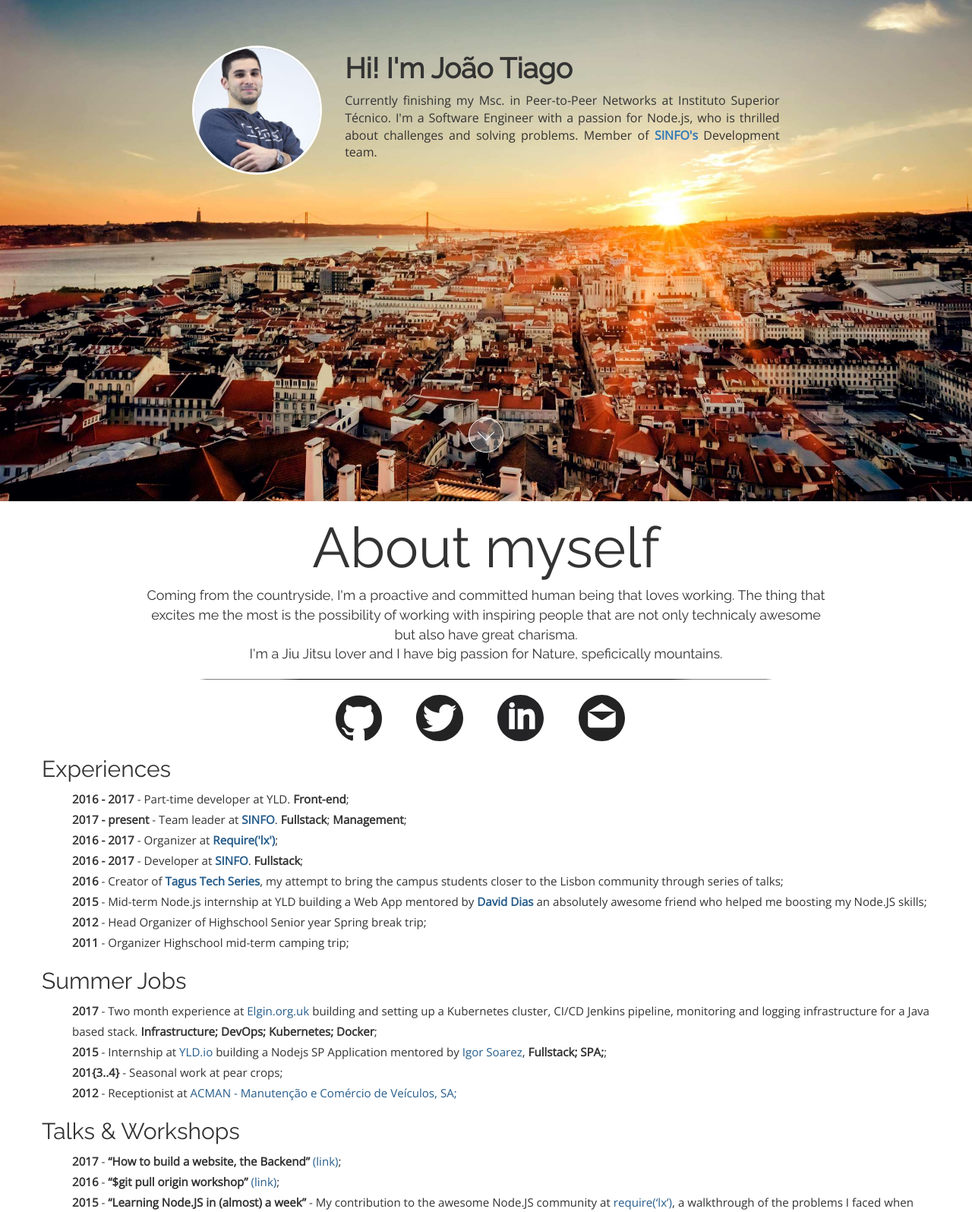
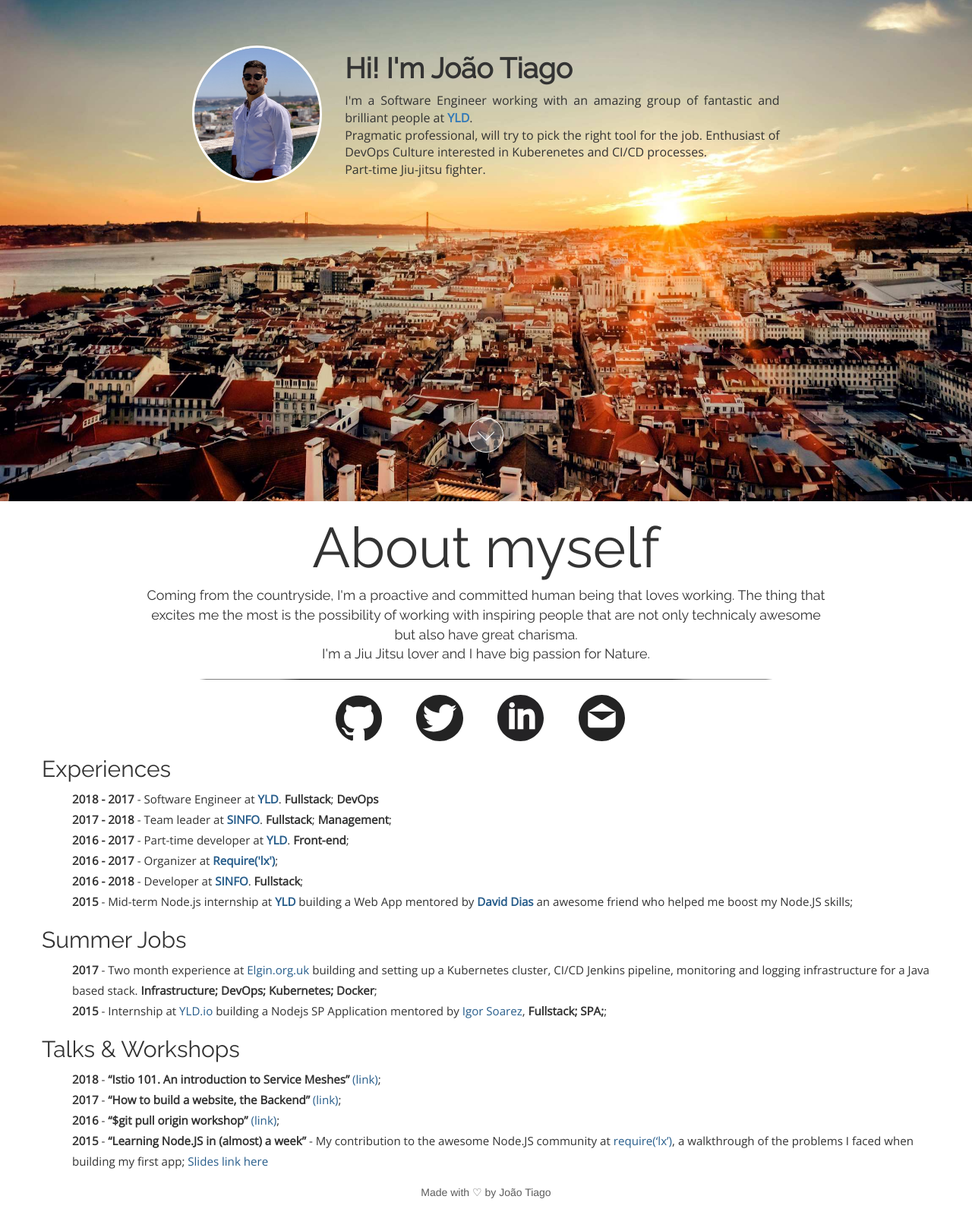
Before and after one commit to johnytiago/joaotiago.github.io, a plain HTML site: page index.html in a window 1280 px wide. Shown: the part 140-1736 px from the top of the page at 76% size. Drawn offline with nearby package versions, Linux system fonts and the light colour scheme.

Commit message:
feat: 2019 update :tada:

```diff
--- a/index.html
+++ b/index.html
@@ -4,7 +4,7 @@
     <meta name="viewport" content="width=device-width, initial-scale=1.0">
 
     <title>João Tiago</title>
-    <meta name="Description" content="My name is João Tiago. I'm Portuguese country boy currently doing my M.Sc's degree in Networks and C'Science. Visit my website if you want to contact me or if you just want to know more about me.">
+    <meta name="Description" content="My name is João Tiago. Portuguese Software Engineer with a degree in Peer-to-peer networks. Interested in DevOps and CI/CD processes. Visit my website if you want to contact me or if you just want to know more about me.">
 
     <link rel='stylesheet' href='https://maxcdn.bootstrapcdn.com/bootstrap/3.3.2/css/bootstrap.min.css'>
     <link href="https://fonts.googleapis.com/css?family=Open+Sans|Raleway" rel="stylesheet">
@@ -31,7 +31,7 @@
               col-md-3 col-lg-offset-1
               col-sm-3 col-sm-offset-0
               col-xs-6 col-xs-offset-3">
-              <img class="avatar" src="./public/images/jt2-opt2.jpg">
+              <img class="avatar" src="./public/images/jt.jpg">
             </div>
             <div class="
               col-lg-9 col-lg-offset-0
@@ -39,10 +39,12 @@
               col-sm-9
               col-xs-12">
               <h1 class="intro"><b>Hi! I'm João Tiago</b></h1>
-              <p class="about-me">Currently finishing my Msc. in Peer-to-Peer Networks at Instituto Superior Técnico.
-                I'm a Software Engineer with a passion for Node.js,
-                who is thrilled about challenges and solving problems.
-                Member of <a href="https://sinfo.org" target="_blank"><b>SINFO's</b></a> Development team.
+              <p class="about-me">I'm a Software Engineer working with an amazing group of fantastic and brilliant people at <a href="https://yld.io" target="_blank"><b>YLD</b></a>.
+              <br>
+              Pragmatic professional, will try to pick the right tool for the job.
+              Enthusiast of DevOps Culture interested in Kuberenetes and CI/CD processes.
+              <br>
+              Part-time Jiu-jitsu fighter.
               </p>
             </div>
           </div>
@@ -54,7 +56,7 @@
       <div class="row">
         <span id="my-info"></span>
         <h1 class="title">About myself</h1>
-        <p class="about-myself">Coming from the countryside, I'm a proactive and committed human being that loves working. The thing that excites me the most is the possibility of working with inspiring people that are not only technicaly awesome but also have great charisma. <br> I'm a Jiu Jitsu lover and I have big passion for Nature, speficically mountains.</p>
+        <p class="about-myself">Coming from the countryside, I'm a proactive and committed human being that loves working. The thing that excites me the most is the possibility of working with inspiring people that are not only technicaly awesome but also have great charisma. <br> I'm a Jiu Jitsu lover and I have big passion for Nature.</p>
         <hr class="line">
       </div>
       <div class="row">
@@ -67,14 +69,13 @@
           <a target="_blank" href="https://www.twitter.com/johnytiago" target="_blank">
             <img class="icon" src="./public/images/icons/twitter.svg" alt="twitter"/>
           </a>
-        </div>
-        <div class="col-md-1 col-xs-2">
+        </div> <div class="col-md-1 col-xs-2">
           <a target="_blank" href="https://pt.linkedin.com/in/joão-tiago-a8ab6780" target="_blank">
             <img class="icon" src="./public/images/icons/linkedin.svg" alt="linkedin"/>
           </a>
         </div>
         <div class="col-md-1 col-xs-2">
-          <a href="mailto:joaotiago.gogo@gmail.com">
+          <a href="mailto:me@joaotiago.dev">
             <img class="icon" src="./public/images/icons/email.svg" alt="email"/>
           </a>
         </div>
@@ -85,26 +86,25 @@
       <div class="row">
         <h2>Experiences</h2>
         <ul>
-          <li><b>2016 - 2017</b> - Part-time developer at YLD. <b>Front-end</b>;</li>
-          <li><b>2017 - present</b> - Team leader at <a target="_blank" href="https://sinfo.org"><b>SINFO</b></a>. <b>Fullstack</b>; <b>Management</b>;</li>
+          <li><b>2018 - 2017</b> - Software Engineer at <a href="https://yld.io" target="_blank"><b>YLD</b></a>. <b>Fullstack</b>; <b>DevOps</b></li>
+          <li><b>2017 - 2018</b> - Team leader at <a target="_blank" href="https://sinfo.org"><b>SINFO</b></a>. <b>Fullstack</b>; <b>Management</b>;</li>
+          <li><b>2016 - 2017</b> - Part-time developer at <a href="https://yld.io" target="_blank"><b>YLD</b></a>. <b>Front-end</b>;</li>
           <li><b>2016 - 2017</b> - Organizer at <a target="_blank" href="http://www.meetup.com/require-lx/"><b>Require('lx')</b></a>;</li>
-          <li><b>2016 - 2017</b> - Developer at <a target="_blank" href="https://sinfo.org"><b>SINFO</b></a>. <b>Fullstack</b>;</li>
-          <li><b>2016</b> - Creator of <a target="_blank" href="https://www.facebook.com/TagusTechSeries/"><b>Tagus Tech Series</b></a>, my attempt to bring the campus students closer to the Lisbon community through series of talks;</li>
-          <li><b>2015</b> - Mid-term Node.js internship at YLD building a Web App mentored by <a target="_blank" href="http://daviddias.me"><b>David Dias</b></a> an absolutely awesome friend who helped me boosting my Node.JS skills;</li>
-          <li><b>2012</b> - Head Organizer of Highschool Senior year Spring break trip;</li>
-          <li><b>2011</b> - Organizer Highschool mid-term camping trip;</li>
+          <li><b>2016 - 2018</b> - Developer at <a target="_blank" href="https://sinfo.org"><b>SINFO</b></a>. <b>Fullstack</b>;</li>
+          <li><b>2015</b> - Mid-term Node.js internship at <a href="https://yld.io" target="_blank"><b>YLD</b></a> building a Web App mentored by <a target="_blank" href="http://daviddias.me"><b>David Dias</b></a> an awesome friend who helped me boost my Node.JS skills;</li>
         </ul>
 
         <h2>Summer Jobs</h2>
         <ul>
           <li><b>2017 </b> - Two month experience at <a href="https://www.elgin.org.uk" target="_blank">Elgin.org.uk</a> building and setting up a Kubernetes cluster, CI/CD Jenkins pipeline, monitoring and logging infrastructure for a Java based stack. <b>Infrastructure; DevOps; Kubernetes; Docker</b>;</li>
           <li><b>2015 </b> - Internship at <a href="https://www.yld.io" target="_blank">YLD.io</a> building a Nodejs SP Application mentored by <a target="_blank" href="https://about.me/Soarez">Igor Soarez</a>, <b>Fullstack; SPA;</b>;</li>
-          <li><b>201{3..4} </b> - Seasonal work at pear crops;</li>
-          <li><b>2012 </b> - Receptionist at <a target="_blank" href="http://www.acman.pt">ACMAN - Manutenção e Comércio de Veículos, SA;</a></li>
         </ul>
 
         <h2>Talks & Workshops</h2>
         <ul>
+          <li>
+            <b>2018 </b> - <b>“Istio 101. An introduction to Service Meshes”</b> <a href="https://twitter.com/YLDio/status/1142419960406450176?s=20" target="_blank">(link)</a>;
+          </li>
           <li>
             <b>2017 </b> - <b>“How to build a website, the Backend”</b> <a href="https://johnytiago.github.io/presentations/how-to-build-a-website.html" target="_blank">(link)</a>;
           </li>
--- a/public/css/style.css
+++ b/public/css/style.css
@@ -9,6 +9,9 @@ img.cover {
   width: 100%;
   top: 0;
   left: 0;
+}
+@media screen and (max-width: 480px) {
+  img.cover { width: auto; height: 100vh }
 }
 
 div.wrapper {
```
Also changed, not shown: public/images/jt-opt.jpg (deleted), public/images/jt.jpg (added), public/images/jt2-opt2.jpg (deleted).
